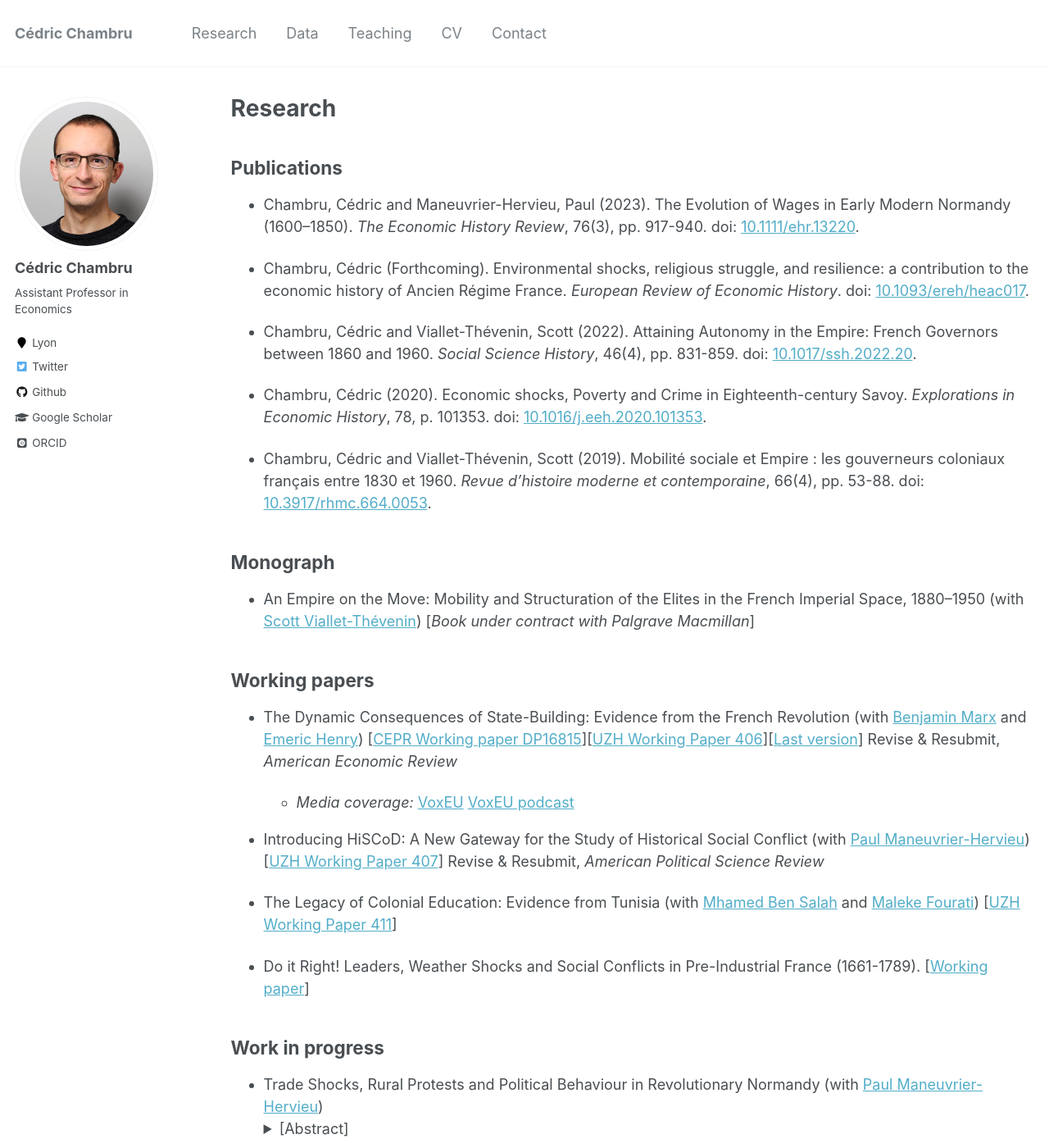
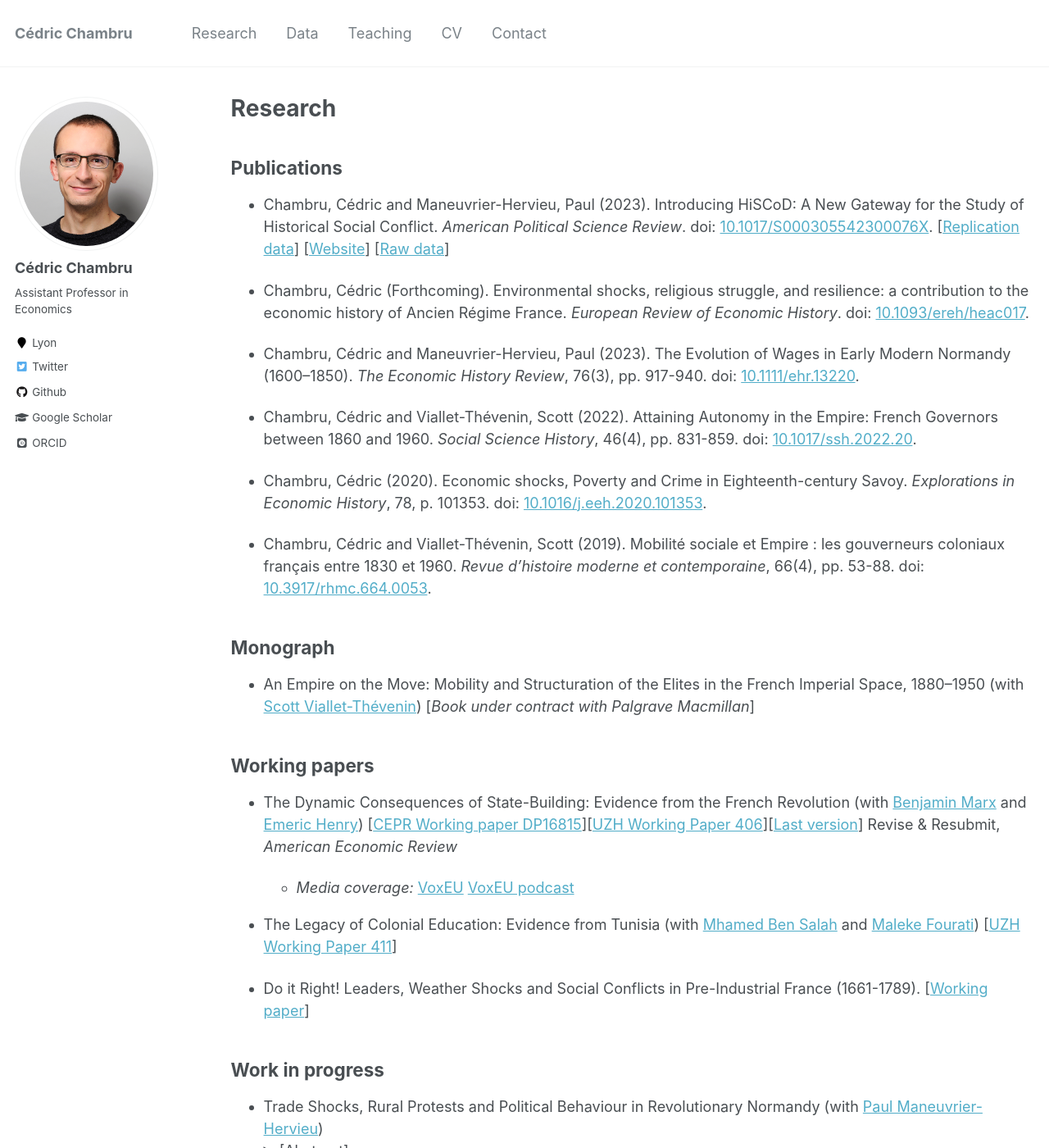
Before and after one commit to CedricChambru/CedricChambru.github.io, a Jekyll site: the page built from _pages/research.md, in a window 1280 px wide and 1400 px high. Shown: the whole window at 82% size. Built offline with Jekyll 4.4.1, drawn with Linux system fonts in a browser that asks for light colours; some web fonts are replaced.

Commit message:
Update research.md

```diff
--- a/_pages/research.md
+++ b/_pages/research.md
@@ -10,9 +10,11 @@ redirect_from:
 
 ## Publications
 
+* Chambru, Cédric and Maneuvrier-Hervieu, Paul (2023). Introducing HiSCoD: A New Gateway for the Study of Historical Social Conflict. *American Political Science Review*. doi: [10.1017/S000305542300076X](https://doi.org/10.1017/S000305542300076X). [[Replication data](https://doi.org/10.7910/DVN/HGFLGK)] [[Website](https://www.unicaen.fr/hiscod)] [[Raw data](https://github.com/hiscod/hiscod-project)]
+
+* Chambru, Cédric (Forthcoming). Environmental shocks, religious struggle, and resilience: a contribution to the economic history of Ancien Régime France. *European Review of Economic History*. doi: [10.1093/ereh/heac017](https://doi.org/10.1093/ereh/heac017).
+
 * Chambru, Cédric and Maneuvrier-Hervieu, Paul (2023). The Evolution of Wages in Early Modern Normandy (1600–1850). *The Economic History Review*, 76(3), pp. 917-940. doi: [10.1111/ehr.13220](https://doi.org/10.1111/ehr.13220).
-
-* Chambru, Cédric (Forthcoming). Environmental shocks, religious struggle, and resilience: a contribution to the economic history of Ancien Régime France. *European Review of Economic History*.  doi: [10.1093/ereh/heac017](https://doi.org/10.1093/ereh/heac017).
 
 * Chambru, Cédric and Viallet-Thévenin, Scott (2022). Attaining Autonomy in the Empire: French Governors between 1860 and 1960. *Social Science History*, 46(4), pp. 831-859. doi: [10.1017/ssh.2022.20](https://doi.org/10.1017/ssh.2022.20).
 
@@ -29,8 +31,6 @@ redirect_from:
 * The Dynamic Consequences of State-Building: Evidence from the French Revolution (with [Benjamin Marx](https://sites.google.com/view/bmarx) and [Emeric Henry](https://sites.google.com/site/emericmlhenry)) [[CEPR Working paper DP16815](https://cepr.org/active/publications/discussion_papers/dp.php?dpno=16815)][[UZH Working Paper 406](https://doi.org/10.5167/uzh-217105)][[Last version](https://drive.google.com/file/d/1Wll4seH5huKJU6ll9ziLA4ixs7BJzSG8/view)] Revise & Resubmit, *American Economic Review*
 
    - *Media coverage:* [VoxEU](https://voxeu.org/article/building-state-one-step-time) [VoxEU podcast](https://voxeu.org/vox-talks/french-revolution-state-building)
-
-* Introducing HiSCoD: A New Gateway for the Study of Historical Social Conflict (with [Paul Maneuvrier-Hervieu](https://paulmaneuvrierhervieu.github.io)) [[UZH Working Paper 407](https://doi.org/10.5167/uzh-217109)] Revise & Resubmit, *American Political Science Review*
 
 * The Legacy of Colonial Education: Evidence from Tunisia (with [Mhamed Ben Salah](https://mhamedbensalah.github.io) and [Maleke Fourati](https://sites.google.com/view/malekefourati)) [[UZH Working Paper 411](https://doi.org/10.5167/uzh-218541)]
 
```
